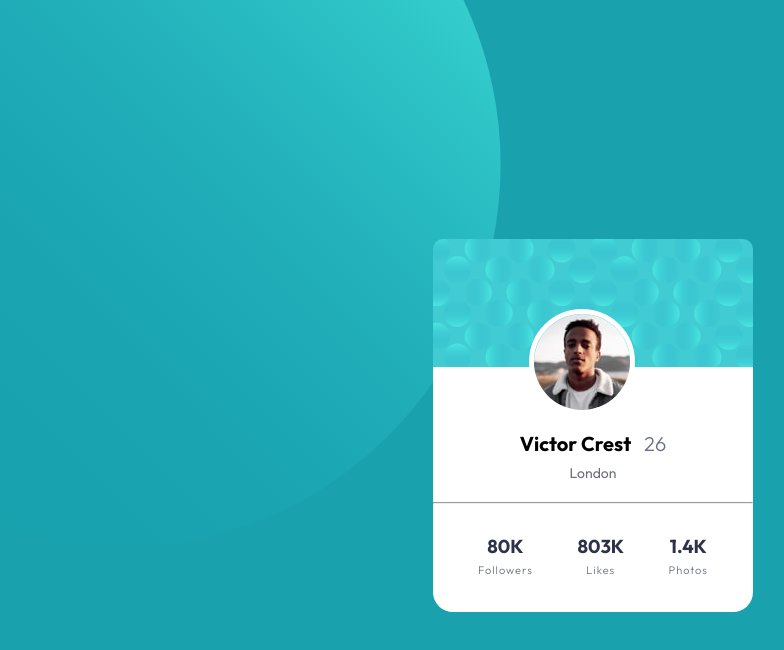
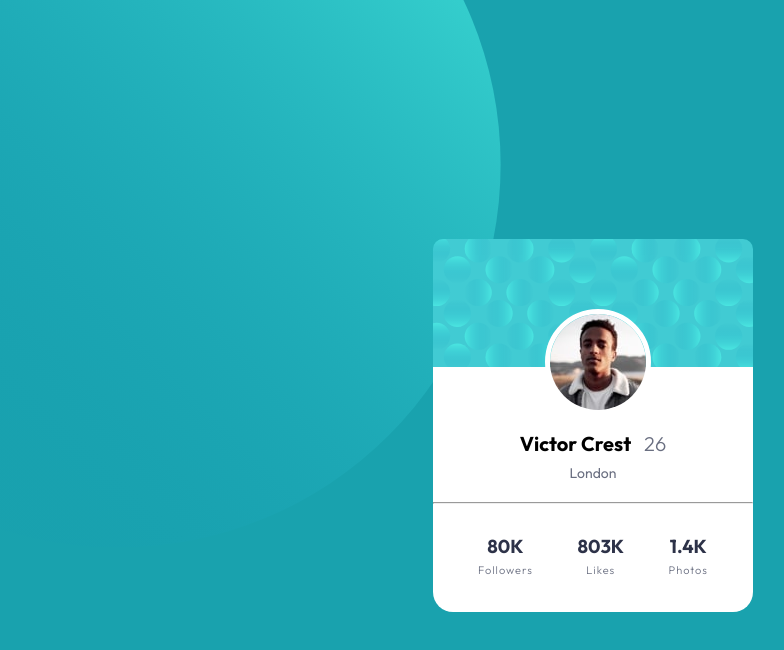
Before and after one commit to yasclou/profile-card, a plain HTML site: page index.html in a window 1280 px wide. Shown: the whole page, without its empty margins (47-831 px from the left). Drawn offline with Linux system fonts and the light colour scheme.

Commit message:
Add files via upload

```diff
--- a/asset/style.css
+++ b/asset/style.css
@@ -90,4 +90,7 @@ p{
     .card{
         width: 25%;
     }
+    .avatar-img{
+        left: 35%;
+    }
 }
```
